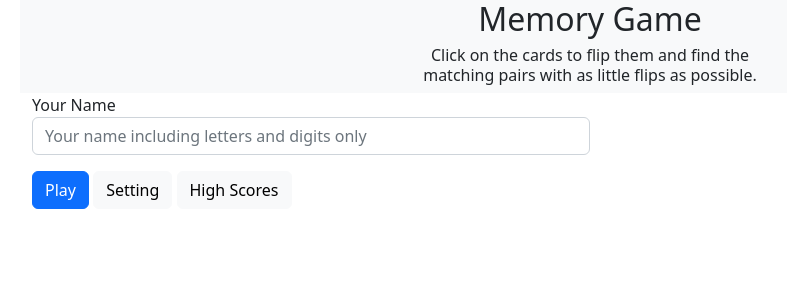
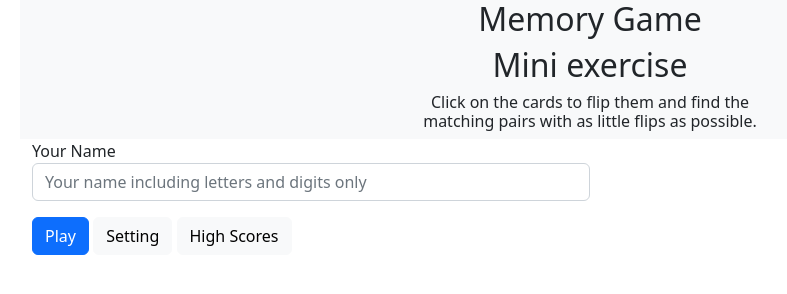
Before and after one commit to YardenSeriLevi/miniExercise, a plain HTML site: page index.html in a window 1280 px wide. Shown: the whole page, without its empty margins (50-837 px from the left). Drawn offline with nearby package versions, Linux system fonts and the light colour scheme.

Commit message:
testing memory game

```diff
--- a/index.html
+++ b/index.html
@@ -23,6 +23,7 @@
     <div class="row ">
         <div class="col bg-light ">
             <h2 class="text-center">Memory Game</h2>
+            <h2 class="text-center">Mini exercise</h2>
             <h6 class="text-center">Click on the cards to flip them and find the <br>
                 matching pairs with as little flips as possible.</h6>
         </div>
@@ -116,7 +117,6 @@
         <button type="button" id="backButton" class="btn btn-primary ">Back</button>
     </div>
 
-
     <div id="win" class="d-none">
         <h2> Game Over!</h2>
         <div class="winText "></div>
```
